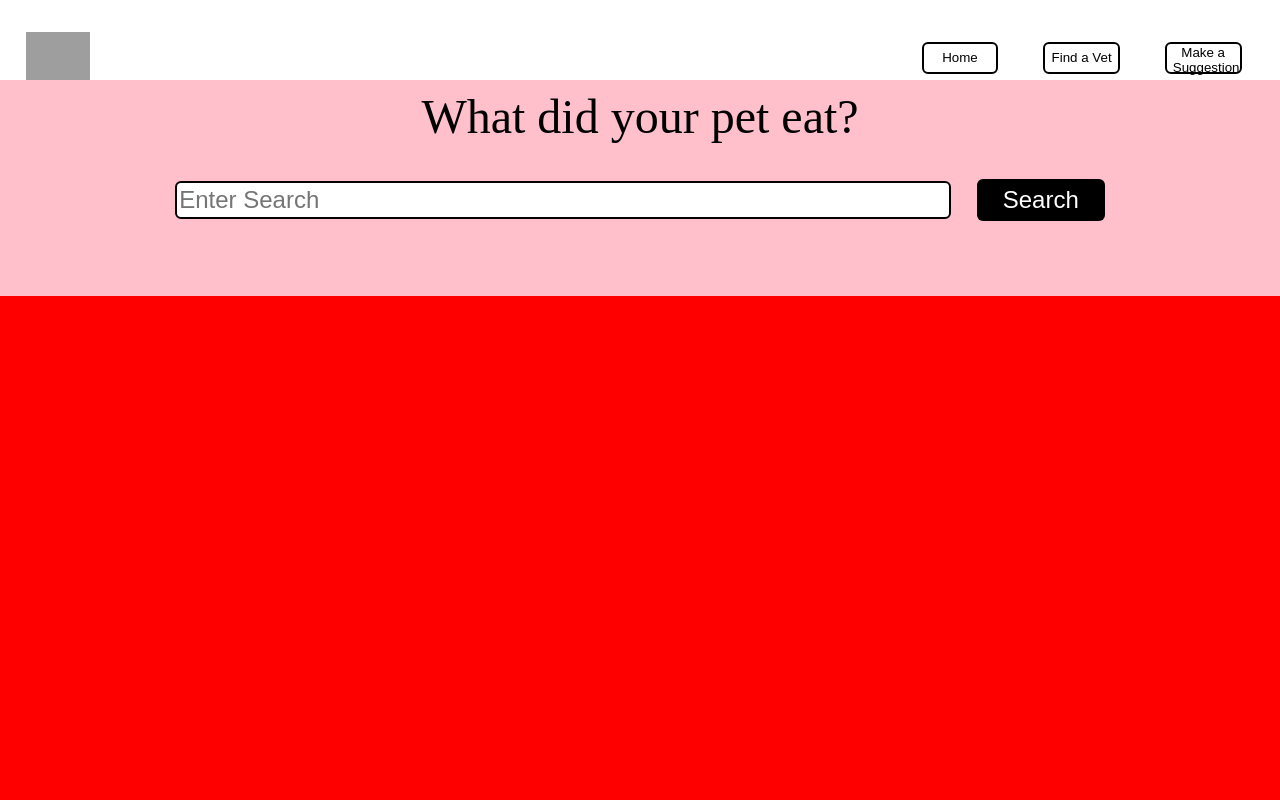
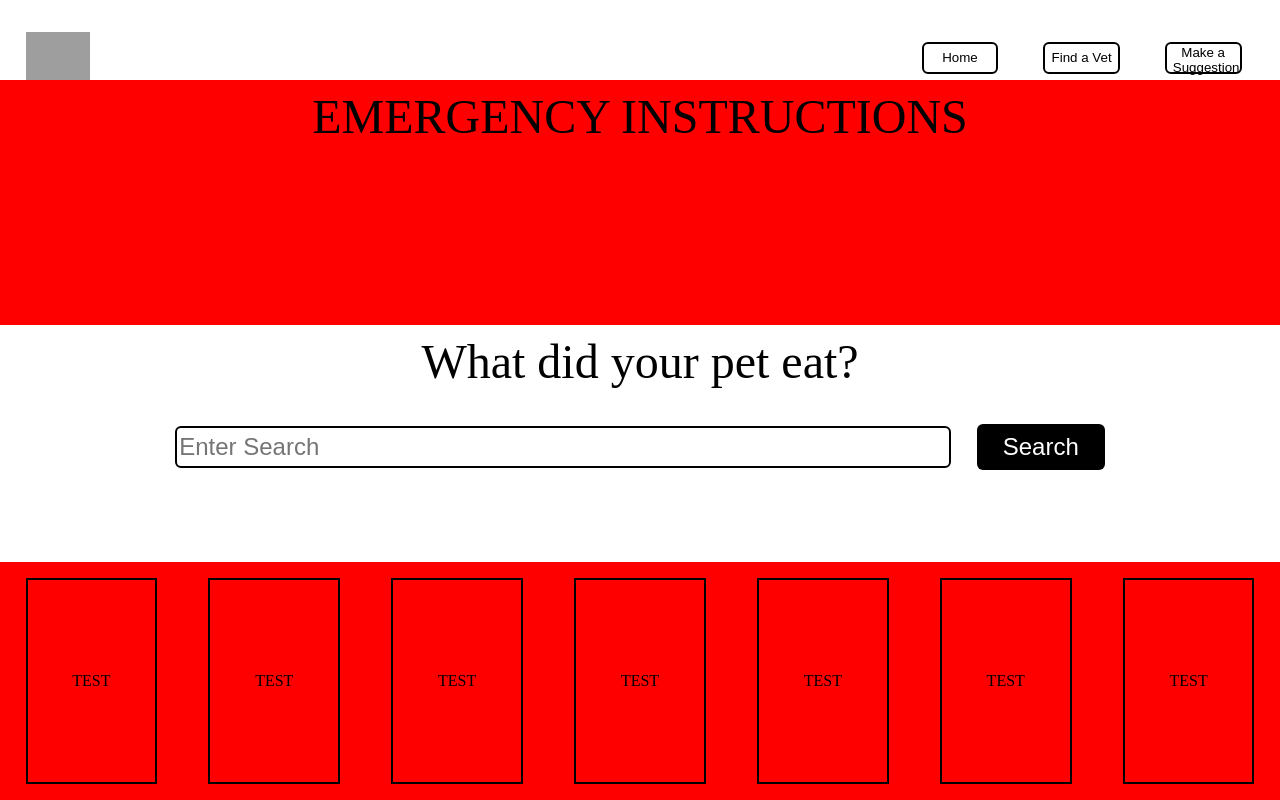
Before and after one commit to chibifanclub/leave-it-chibi-fe, a React (Create React App) app: page / in a window 1280 px wide. Built offline with nearby package versions, Linux system fonts and the light colour scheme; grey boxes are pictures that could not be loaded.

Commit message:
Adjust landing page to show cards

```diff
--- a/src/components/App/App.css
+++ b/src/components/App/App.css
@@ -2,4 +2,5 @@
   width: 100vw;
   height: 100vh;
   text-align: center;
+  overflow: hidden;
 }
--- /dev/null
+++ b/src/components/Card/Card.css
@@ -0,0 +1,10 @@
+.item-card {
+  width: 250px;
+  height: 85%;
+  margin: 0% 2% 0% 2%;
+  border: solid black 2px;
+  display: flex;
+  flex-direction: column;
+  align-items: center;
+  justify-content: center;
+}
--- /dev/null
+++ b/src/components/Card/Card.js
@@ -0,0 +1,12 @@
+import React from 'react'
+import './Card.css'
+
+const Card = () => {
+  return (
+    <article className='item-card'>
+      <h1>TEST</h1>
+    </article>
+  )
+}
+
+export default Card
--- a/src/components/LandingPage/LandingPage.css
+++ b/src/components/LandingPage/LandingPage.css
@@ -1,15 +1,30 @@
 .landing-page {
-  width: 100%;
+  width: 100vw;
   height: 90%;
   background-color: red;
+  overflow: hidden;
+}
+
+.emergency-instructions {
+  width: 100%;
+  height: 34%;
+  display: flex;
+  flex-direction: column;
+  background-color: red;
+}
+
+.emergency-instructions > h2 {
+  width: 100%;
+  margin: 1% 0% 3% 0%;
+  font-size: 3rem;
 }
 
 .landing-form-container {
   width: 100%;
-  height: 30%;
+  height: 33%;
   display: flex;
   flex-direction: column;
-  background-color: pink;
+  background-color: white;
 }
 
 .landing-form-container > h2 {
@@ -41,3 +56,13 @@
   border-radius: 6px;
   font-size: 1.5rem;
 }
+
+.item-cards-container {
+  width: 100vw;
+  height: 33%;
+  display: flex;
+  align-items: center;
+  /* justify-content: space-around; */
+  overflow-x: scroll;
+  background-color: red;
+}
--- a/src/components/LandingPage/LandingPage.js
+++ b/src/components/LandingPage/LandingPage.js
@@ -1,9 +1,23 @@
 import React from 'react'
+import Card from '../Card/Card'
 import './LandingPage.css'
 
 const LandingPage = () => {
+  const cards = [
+    <Card />,
+    <Card />,
+    <Card />,
+    <Card />,
+    <Card />,
+    <Card />,
+    <Card />,
+  ]
+
   return (
     <main className='landing-page'>
+      <section className='emergency-instructions'>
+        <h2>EMERGENCY INSTRUCTIONS</h2>
+      </section>
       <section className='landing-form-container'>
         <h2>What did your pet eat?</h2>
         <form className='landing-form'>
@@ -15,6 +29,9 @@ const LandingPage = () => {
           <button className='landing-form-btn'>Search</button>
         </form>
       </section>
+      <section className='item-cards-container'>
+        { cards }
+      </section>
     </main>
   )
 }
```
